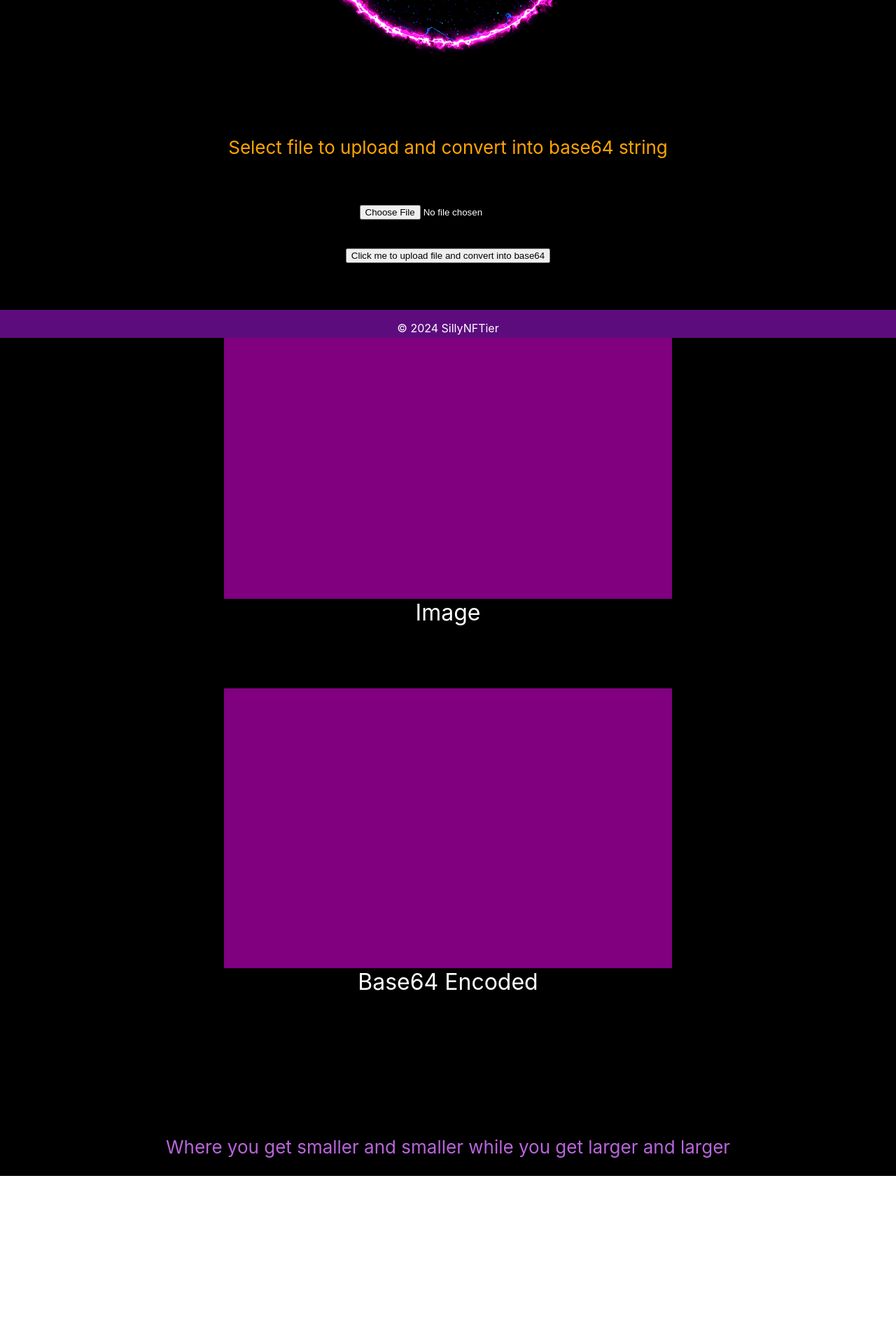
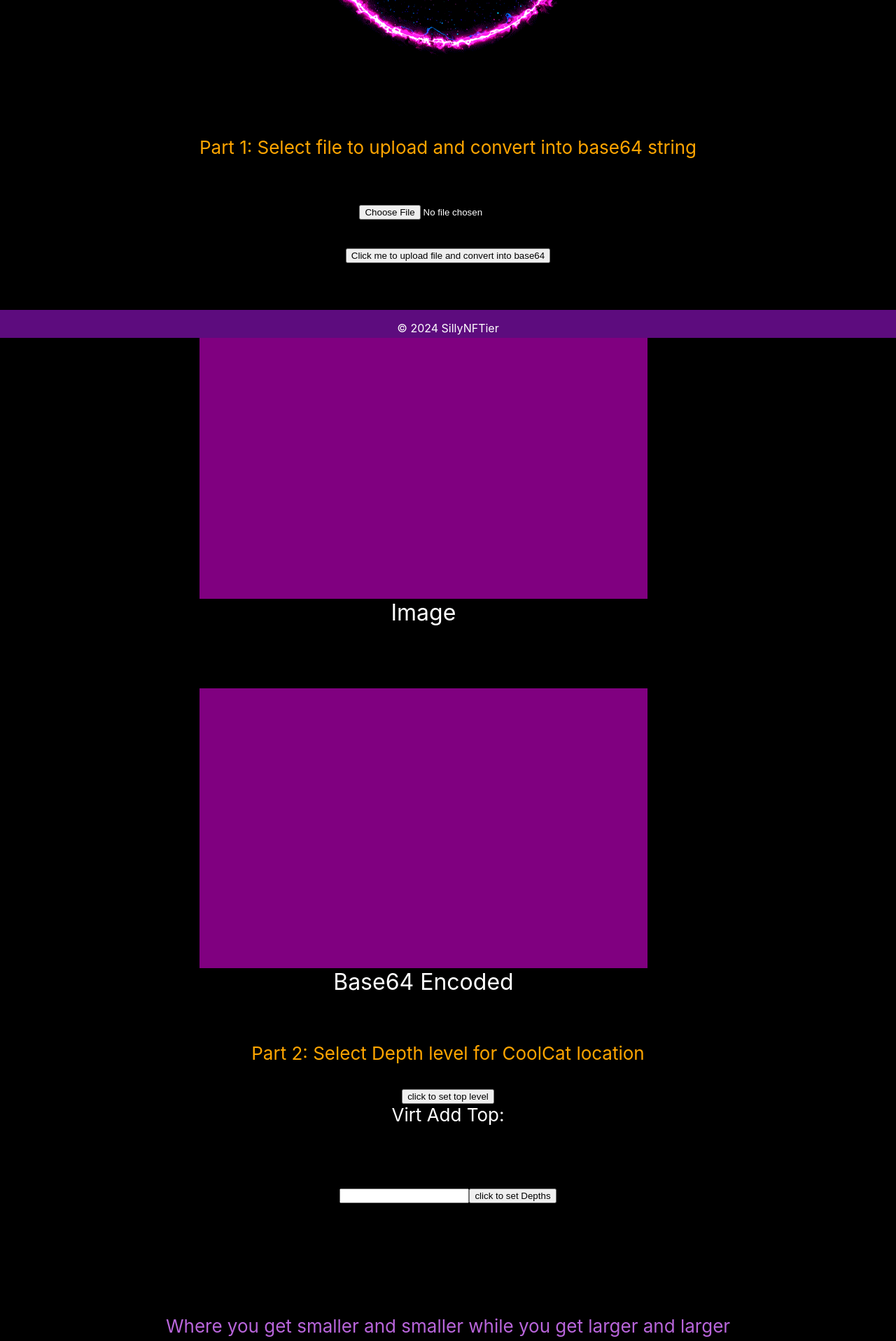
Before and after one commit to CramerJ1470/CoolCat04122024, a React (Create React App) app in the folder client/: page / in a window 1280 px wide. Shown: the part 317-2234 px from the top of the page at 70% size. Before the commit the page ends 2064 px from the top, so only its background shows below. Built offline with nearby package versions, Linux system fonts and the light colour scheme.

Commit message:
adding address stuff

```diff
--- a/client/package.json
+++ b/client/package.json
@@ -6,11 +6,12 @@
     "@testing-library/jest-dom": "^5.17.0",
     "@testing-library/react": "^13.4.0",
     "@testing-library/user-event": "^13.5.0",
+
     "dotenv": "^16.4.5",
     "react": "^18.2.0",
     "react-dom": "^18.2.0",
     "react-router-dom": "^6.22.3",
-    "react-scripts": "5.0.1",
+    "react-scripts": "^5.0.1",
     "web-vitals": "^2.1.4"
   },
   "scripts": {
--- /dev/null
+++ b/client/src/components/Depths.js
@@ -0,0 +1,61 @@
+import React from 'react';
+// var createHash = require('create-hash')
+
+function Depths() {
+
+    const random = {};
+         random.x = Math.floor(Math.random() * 128) + 1;
+         random.y = Math.floor(Math.random() * 128) + 1;
+         random.z = Math.floor(Math.random() * 128) + 1;
+        const VirtAddTop = `${random.x},${random.y},${random.z}`;
+        let totalAdd = {x0:random.x,y0:random.y,z0:random.z};
+console.log(createHashAddress(totalAdd));
+        function setVirtAddTop() {
+    document.getElementById("virtaddtop").innerText = VirtAddTop;
+        }
+
+        function setDepths() {
+            let depthAmt = document.getElementById("numberOfDepths").value;
+            document.getElementById("numberOfDepths").style.display = "none";
+            let depthAddresses = "";
+            for (let j = 0;j < depthAmt;j++) {
+                const randomAdd = {};
+         randomAdd.x = Math.floor(Math.random() * 128) + 1;
+         randomAdd.y = Math.floor(Math.random() * 128) + 1;
+         randomAdd.z = Math.floor(Math.random() * 128) + 1;
+        let newRandomAdd=  `\n${randomAdd.x},${randomAdd.y},${randomAdd.z}`;
+         depthAddresses=depthAddresses+newRandomAdd;
+            }
+            document.getElementById("setdepths").style.display = "none";
+            document.getElementById("virtaddtop").innerText = VirtAddTop+depthAddresses;
+        }
+function createHashAddress(totalAdd) {
+        // string to be hashed
+const str = totalAdd;
+
+// secret or salt to be hashed with
+const secret = "This is a company secret 🤫";
+
+// create a sha-256 hasher
+// var hash = createHash('sha256')
+// const sha256Hasher = hash.digest(totalAdd);
+// return sha256Hasher;
+}
+
+
+
+
+
+  return (
+    <div>
+        <p className="purple" >Part 2: Select Depth level for CoolCat location</p>
+        <button onClick={setVirtAddTop}>click to set top level</button>
+        <span className= "flex">Virt Add Top:<div id="virtaddtop"></div></span>
+       <input type="number" id="numberOfDepths" name="numberOfDepths"/>
+       <button id="setdepths" onClick={setDepths}>click to set Depths</button>
+       <div id="virtadddepths"></div>
+    </div>
+  )
+}
+
+export default Depths
--- a/client/src/components/EventLIst.js
+++ b/client/src/components/EventLIst.js
@@ -1,4 +1,5 @@
 import React from 'react';
+import Depths from './Depths';
 
 function EventLIst() {
 
@@ -43,8 +44,9 @@ function EventLIst() {
 
 
   return (
+
     <div>
-       <p className="purple" >Select file to upload and convert into base64 string</p>
+       <p className="purple" >Part 1: Select file to upload and convert into base64 string</p>
 
     <br></br>
     <div id="first centeritems" >
@@ -58,6 +60,8 @@ function EventLIst() {
     <br></br>
     <button  onClick={convertPlease}>Click me to upload file and convert into base64</button>
     </div>
+
+
   )
 }
 
--- a/client/src/components/HomePage.js
+++ b/client/src/components/HomePage.js
@@ -1,6 +1,8 @@
 import React from 'react';
 import logo from '../fxVE.gif';
 import  EventList from "./EventLIst";
+import Depths from './Depths';
+
 
 function  HomePage() {
 
@@ -24,9 +26,8 @@ function  HomePage() {
 
 
 
-
             </span>
-
+            <Depths/>
             <p className="mt20">
               Where you get smaller and smaller while you get larger and larger
             </p>
--- a/package.json
+++ b/package.json
@@ -13,6 +13,7 @@
 	"license": "ISC",
 	"dependencies": {
 		"concurrently": "^7.6.0"
+
 	},
 	"devDependencies": {
 		"jshint": "^2.13.6"
```
Also changed, not shown: 2 other files (tests, documents, lock files or other folders).
